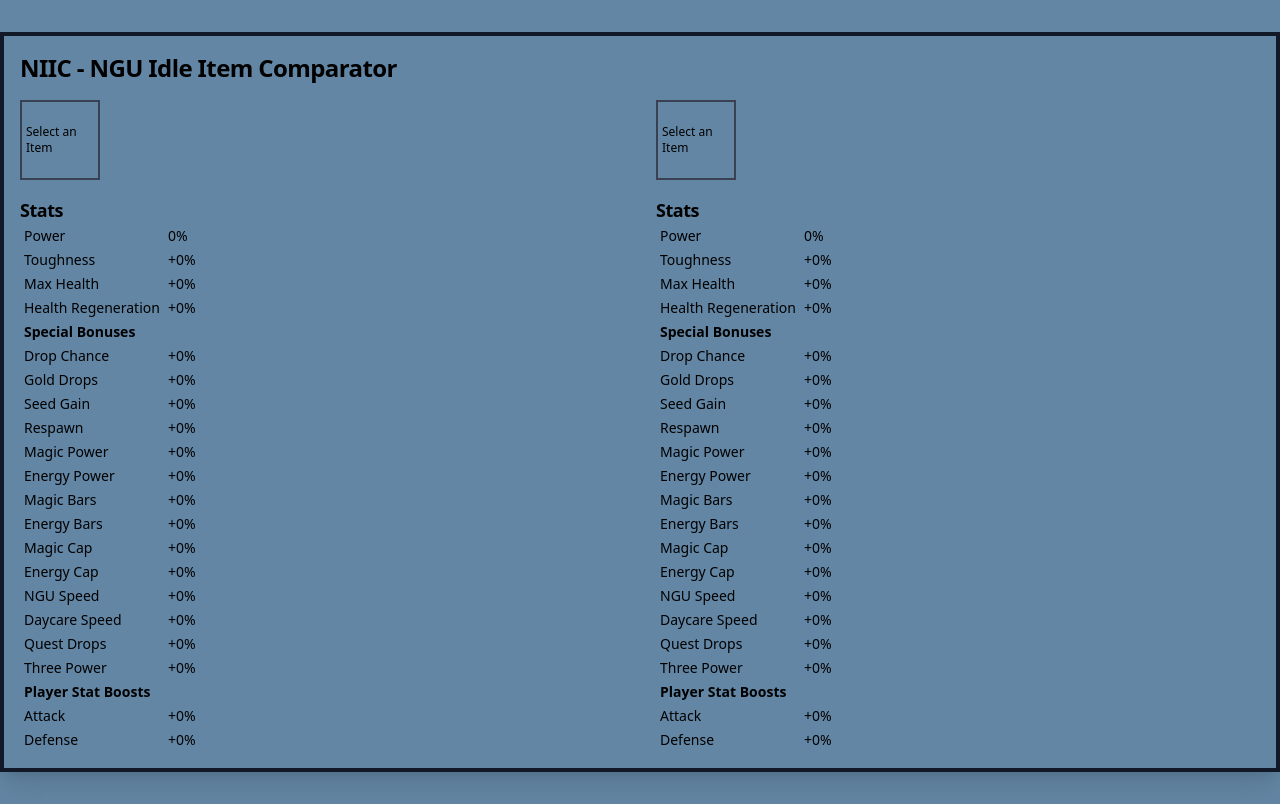
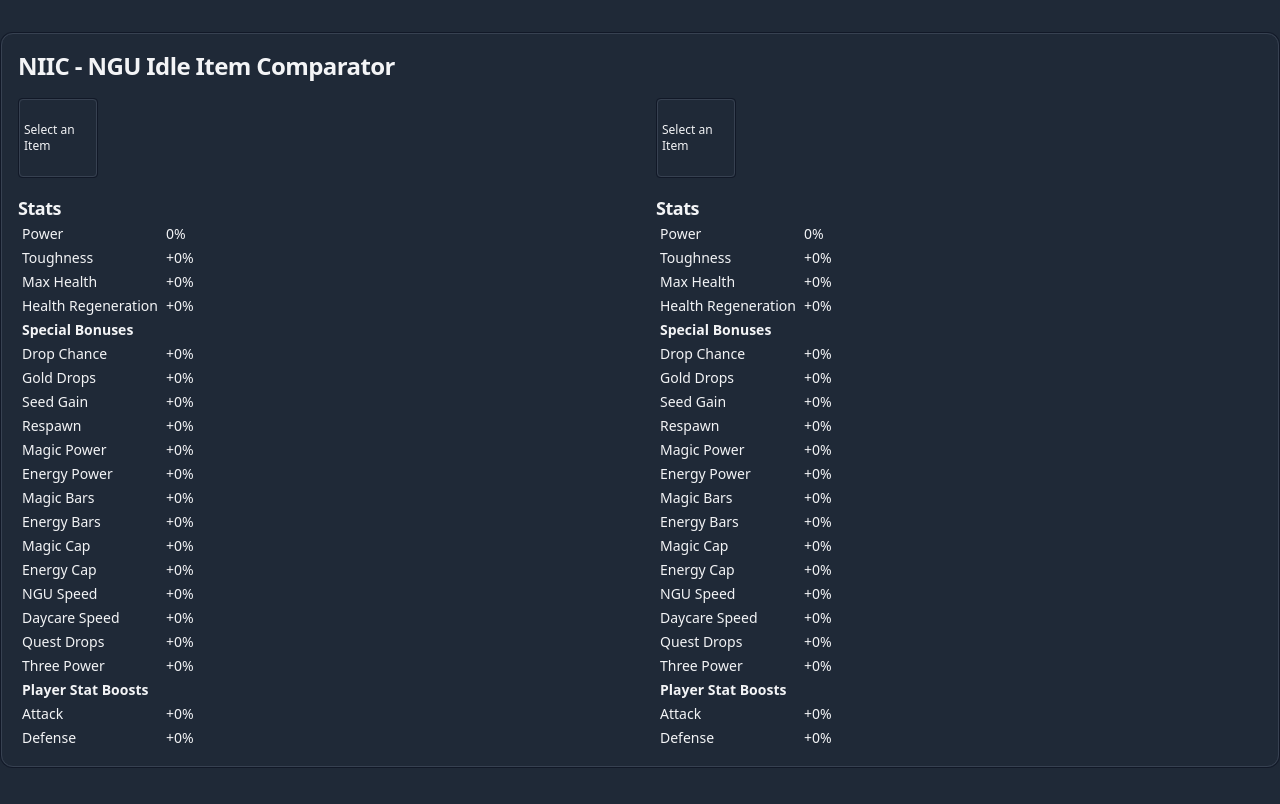
Before and after one commit to Kovah/niic, a Vue app: page / in a window 1280 px wide. Built offline with nearby package versions, Linux system fonts and the light colour scheme.

Commit message:
Adjust design

```diff
--- a/src/components/Comparator.vue
+++ b/src/components/Comparator.vue
@@ -3,13 +3,15 @@
 import ItemSelector from './ItemSelector.vue';</script>
 
 <template>
-    <main class="border-4 border-gray-900 shadow-xl my-8 p-4">
-        <h1 class="text-2xl font-bold tracking-tight">NIIC - NGU Idle Item Comparator</h1>
-        <div class="mt-4 grid grid-cols-2 gap-8">
-            <Item :item="item" :id="index" v-for="(item, index) in store.items"/>
+    <main class="app">
+        <div class="app-inner">
+            <h1 class="text-2xl font-bold tracking-tight">NIIC - NGU Idle Item Comparator</h1>
+            <div class="mt-4 grid grid-cols-2 gap-8">
+                <Item :item="item" :id="index" v-for="(item, index) in store.items"/>
+            </div>
         </div>
-        <ItemSelector/>
     </main>
+    <ItemSelector/>
 </template>
 
 <script>
--- a/src/components/Item.vue
+++ b/src/components/Item.vue
@@ -3,10 +3,12 @@
 
 <template>
     <div>
-        <div class="mb-4 border-2 border-gray-700 w-20 h-20 flex items-center justify-center cursor-pointer"
+        <div class="mb-4 border border-gray-900 w-20 h-20 cursor-pointer rounded"
             v-on:click="openItemSelector">
-            <img :src="itemImagePath" :alt="item.name" v-if="this.itemLoaded">
-            <span class="p-1 text-xs" v-if="!this.itemLoaded">Select an Item</span>
+            <div class="border border-gray-700 w-full h-full rounded flex items-center justify-center">
+                <img :src="itemImagePath" :alt="item.name" v-if="this.itemLoaded">
+                <span class="p-1 text-xs" v-if="!this.itemLoaded">Select an Item</span>
+            </div>
         </div>
         <Stats :item="item"/>
     </div>
--- a/src/components/ItemSelector.vue
+++ b/src/components/ItemSelector.vue
@@ -1,12 +1,14 @@
 <template>
-    <div v-show="store.itemSelector.isOpen" class="absolute z-30 left-0 top-0 right-0 bottom-0 bg-gray-900/20">
+    <div v-show="store.itemSelector.isOpen" class="absolute z-30 left-0 top-0 right-0 bottom-0 bg-gray-900/70">
         <div class="container mx-auto h-screen flex flex-row justify-center items-center">
-            <div class="bg-ngu-primary w-full max-w-xl p-4 shadow-xl">
-                <h2 class="h2 mb-4">Item Select</h2>
-                <div class="flex flex-wrap">
-                    <div class="w-10 h-10 border-2 border-gray-700 text-xs break-words cursor-pointer"
-                        v-for="item in itemData" v-on:click="applyItem(item)">
-                        <img :src="'/items/' + item.id + '.png'" :alt="item.name">
+            <div class="bg-gray-800 rounded-xl border border-gray-900 w-full max-w-xl shadow-xl">
+                <div class="rounded-xl border border-gray-700 p-4">
+                    <h2 class="h2 mb-4">Item Select</h2>
+                    <div class="flex flex-wrap">
+                        <div class="w-10 h-10 border-2 border-gray-700 text-xs break-words cursor-pointer"
+                            v-for="item in itemData" v-on:click="applyItem(item)">
+                            <img :src="'/items/' + item.id + '.png'" :alt="item.name">
+                        </div>
                     </div>
                 </div>
             </div>
--- a/src/style.css
+++ b/src/style.css
@@ -4,7 +4,7 @@
 
 @layer base {
     body {
-        @apply font-sans antialiased bg-ngu-primary text-black;
+        @apply font-sans antialiased bg-gray-800 text-gray-100;
     }
 
     .stats-table td {
@@ -18,4 +18,12 @@
     .h2 {
         @apply text-lg font-bold tracking-tight;
     }
+
+    .app {
+        @apply bg-gray-800 rounded-xl border border-gray-900 my-8;
+    }
+
+    .app-inner {
+        @apply border border-gray-700 rounded-xl p-4;
+    }
 }
--- a/tailwind.config.cjs
+++ b/tailwind.config.cjs
@@ -8,6 +8,7 @@
         extend: {
             colors: {
                 'ngu-primary': '#6386a4',
+                'ngu-primary-dark': '#265174',
                 'ngu-energy': '#55ce7e',
                 'ngu-magic': '#748ff5',
                 'ngu-three': '#cc3a01',
```
